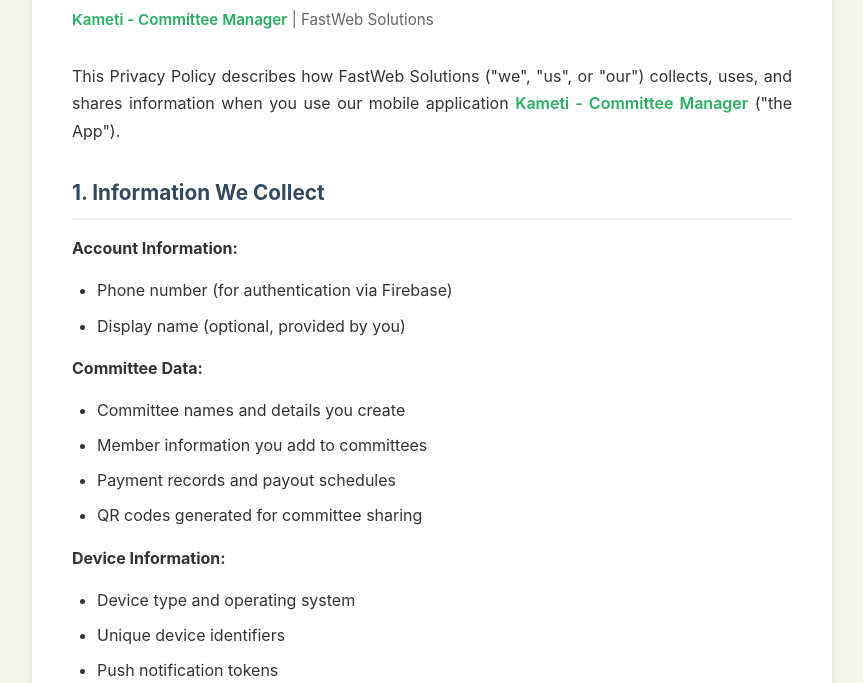
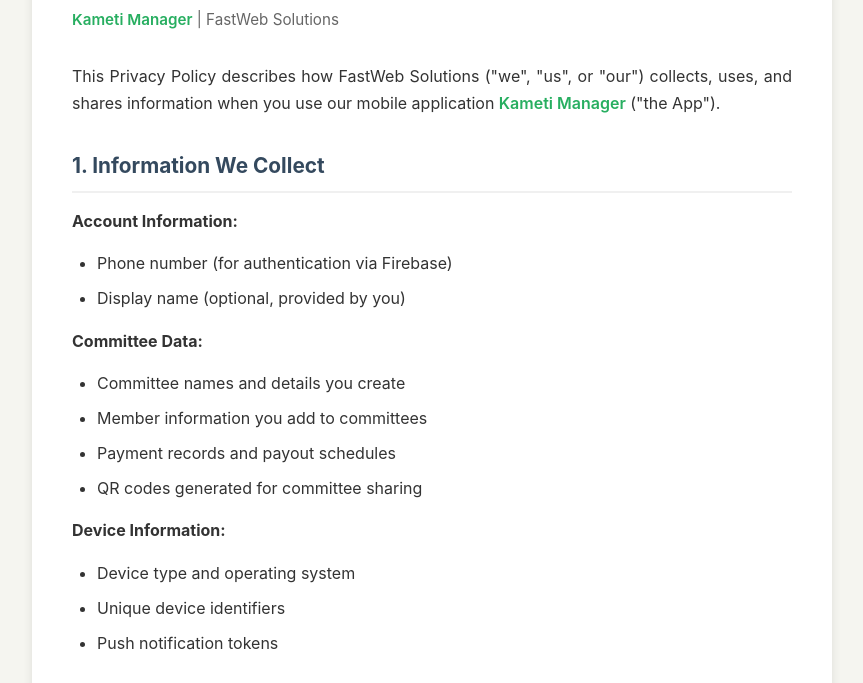
Before and after one commit to tirmizi9/kameti-policies, a plain HTML site: page index.html in a window 1280 px wide. Shown: the part 117-800 px from the top of the page, without its empty margins (208-1071 px from the left). Drawn offline with Linux system fonts and the light colour scheme.

Commit message:
Update app name to Kameti Manager

```diff
--- a/index.html
+++ b/index.html
@@ -90,9 +90,9 @@
 <body>
     <div class="container">
         <h1>Privacy Policy</h1>
-        <p class="subtitle"><span class="app-name">Kameti - Committee Manager</span> | FastWeb Solutions</p>
+        <p class="subtitle"><span class="app-name">Kameti Manager</span> | FastWeb Solutions</p>
 
-        <p>This Privacy Policy describes how FastWeb Solutions ("we", "us", or "our") collects, uses, and shares information when you use our mobile application <span class="app-name">Kameti - Committee Manager</span> ("the App").</p>
+        <p>This Privacy Policy describes how FastWeb Solutions ("we", "us", or "our") collects, uses, and shares information when you use our mobile application <span class="app-name">Kameti Manager</span> ("the App").</p>
 
         <h2>1. Information We Collect</h2>
 
```
